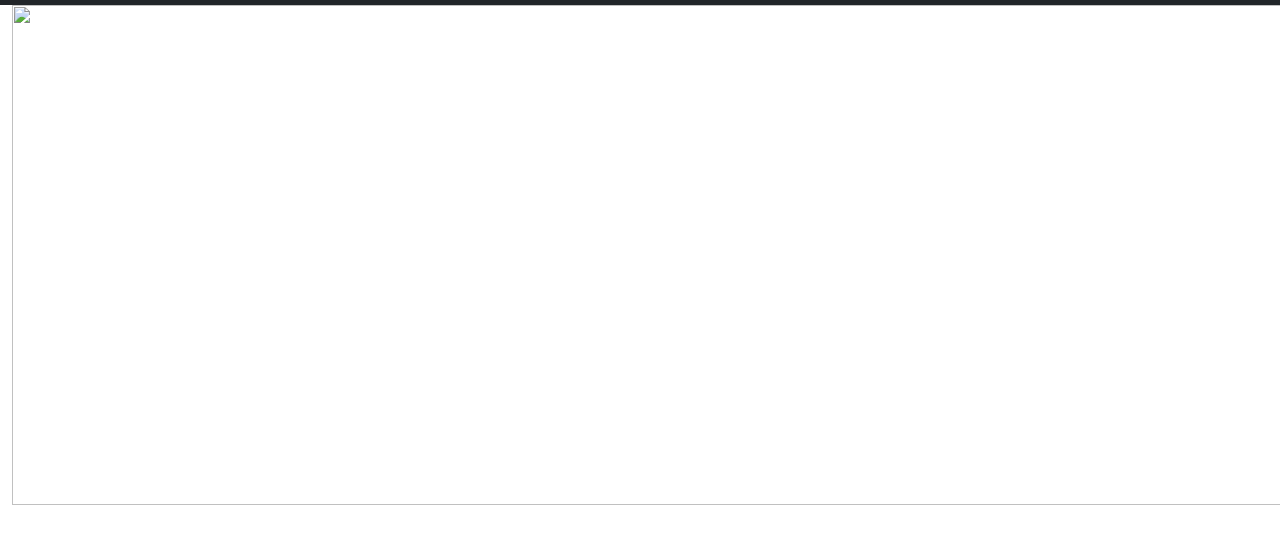
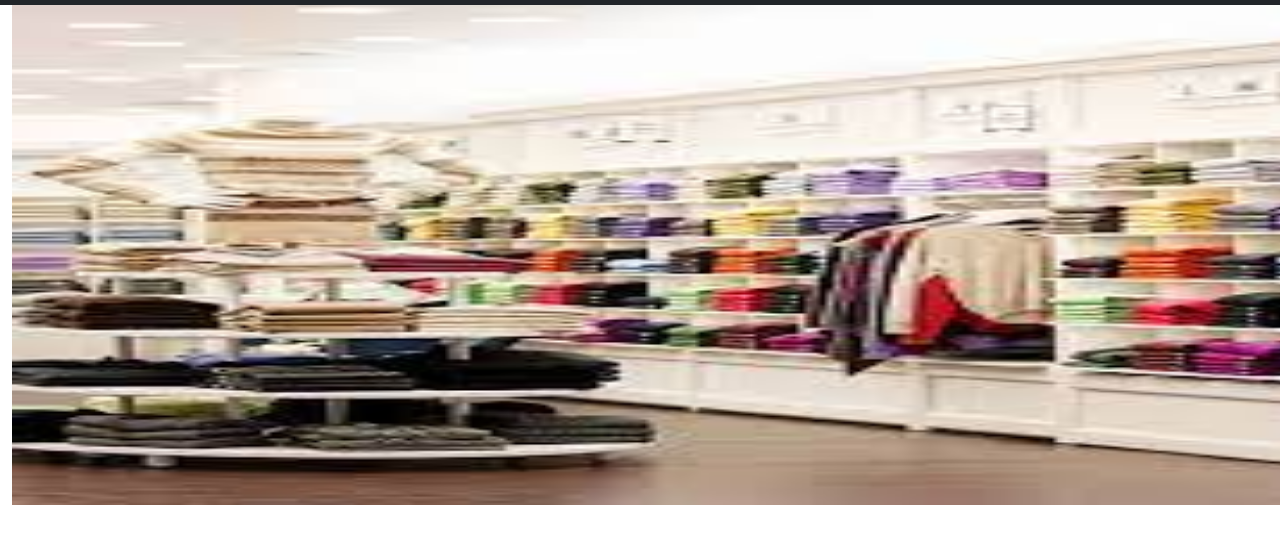
Before and after one commit to julianakasengi/E-com, a plain HTML site: page index.html in a window 1280 px wide. Shown: the part 51-594 px from the top of the page. Drawn offline with nearby package versions, Linux system fonts and the light colour scheme.

Commit message:
Update index.html

```diff
--- a/index.html
+++ b/index.html
@@ -64,7 +64,7 @@
 
     <div class="row">
         <div class="col-md-12">
-            <img src=".Images/shop.jpg"  id="bg-img"alt="" srcset="">
+            <img src="/images/shop.jpg"  id="bg-img"alt="" srcset="">
         </div>
     </div>
     </div>
```
